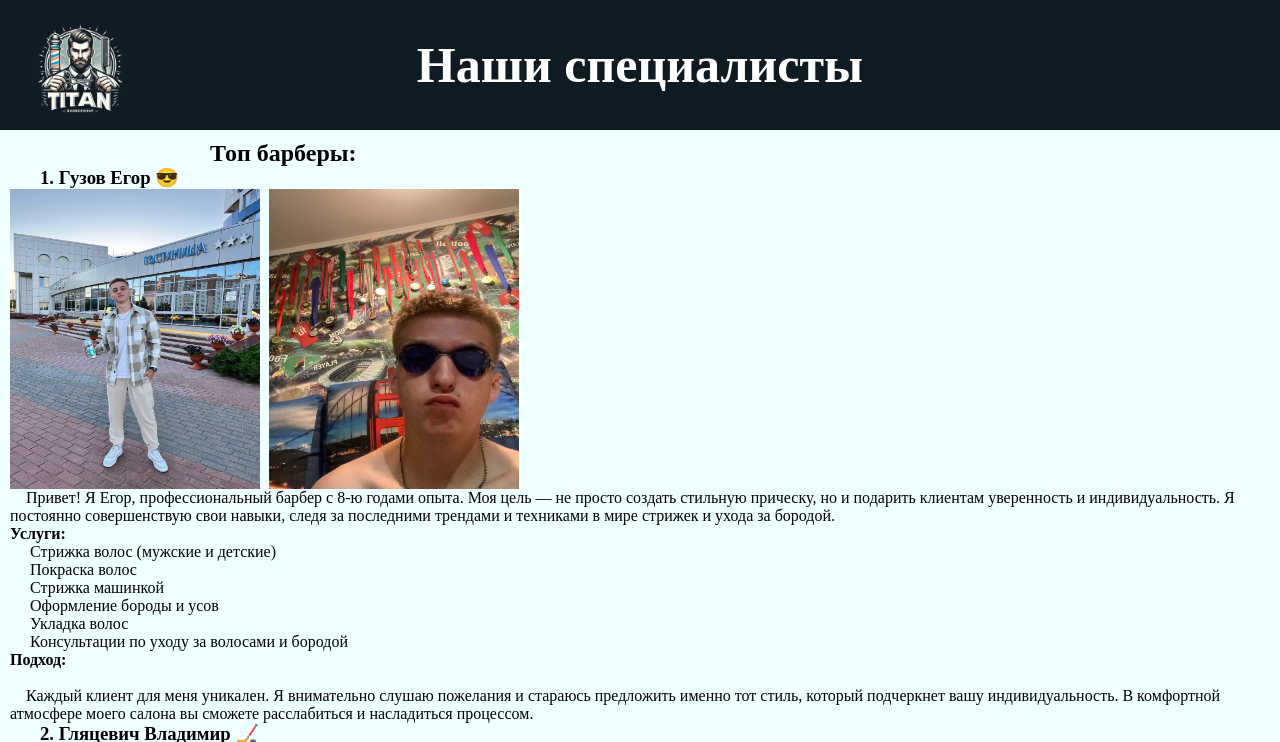
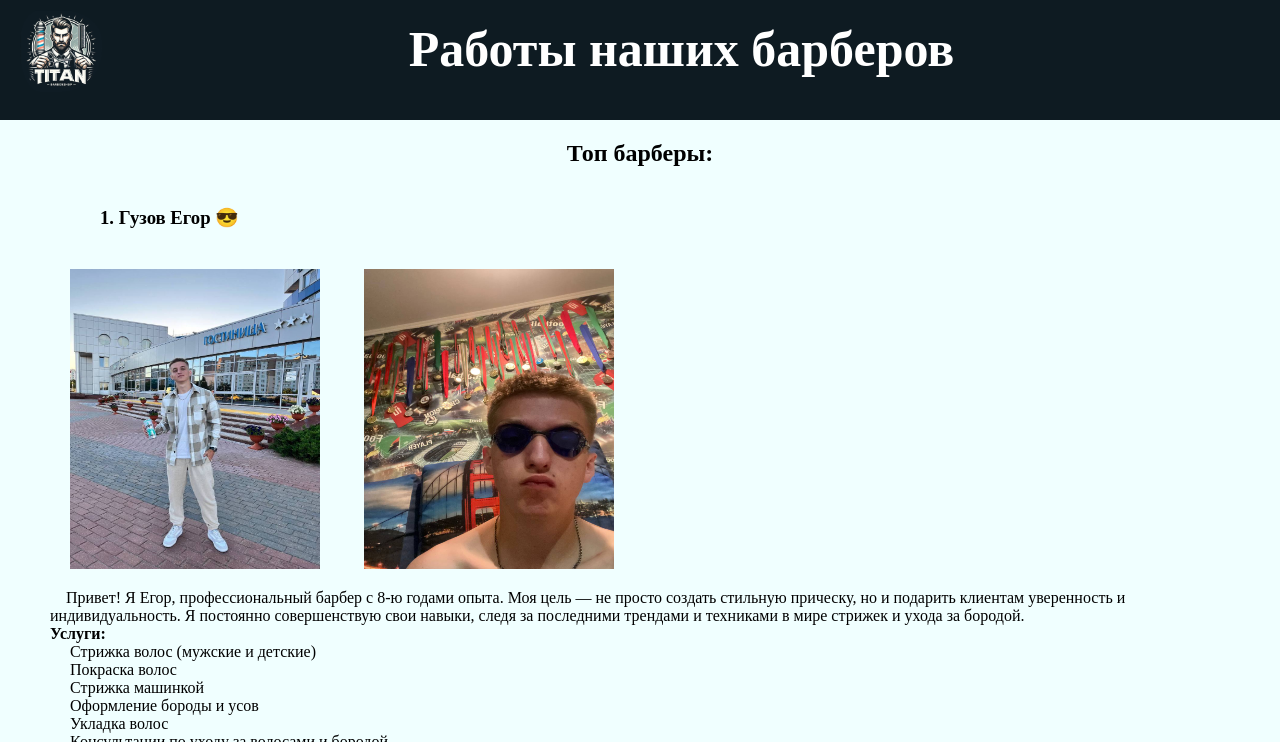
Before and after one commit to egricxx/barbershop, a plain HTML site: page pages/specialist.html in a window 1280 px wide. Shown: the top 742 px of the page. Drawn offline with Linux system fonts and the light colour scheme.

Commit message:
Изменения

```diff
--- a/css/spec_style.css
+++ b/css/spec_style.css
@@ -1,9 +1,3 @@
-h2 {
-    margin-left: 200px;
-}
-
-
-
 body {
     background-color: azure;
     color: black;
@@ -13,12 +7,9 @@ body {
     background-color: #0e1b22;
     color: #fff;
     width: 100%;
+    height: 120px;
     display: grid;
-    grid-template-columns: 100px 1fr 100px;
-    justify-items: center;
-    align-items: center;
-    vertical-align: center;
-    padding: 10px;
+    grid-template-columns: 1fr 6fr;
 
 
     @media (max-width: 1130px) {
@@ -29,17 +20,19 @@ body {
 
 
 .header .logo img {
-    height: 90%;
     width: auto;
-    margin-left: 20px;
-    margin-top: 10px;
+    height: 53%;
+    padding-top: 10px;
+    padding-left: 20px;
     border-radius: 40px;
 }
 
-.menu2 {
+.header-text {
     text-align: center;
     font-size: 25px;
     font-weight: bold;
+    padding-top: 20px;
+    padding-right: 100px;
 }
 
 
@@ -52,6 +45,12 @@ body {
 .header .menu2 {
     display: inline-block;
     vertical-align: middle;
+}
+
+
+.center {
+    text-align: center;
+    padding: 20px;
 }
 
 .img_left {
@@ -67,11 +66,13 @@ body {
 }
 
 .main {
-    margin: 10px;
+    margin-left: 50px;
+    margin-right: 50px;
 }
 
 .main h3 {
     margin-left: 30px;
+    padding: 20px;
 }
 
 
@@ -85,6 +86,7 @@ body {
     height: 300px;
     width: 250px;
     margin-right: 5px;
+    margin: 20px;
 }
 
 .footer {
--- a/css/works.css
+++ b/css/works.css
@@ -45,7 +45,6 @@ body {
 
 
 main {
-
     padding: 2rem;
     max-width: 1200px;
     margin: 0 auto;
--- a/pages/specialist.html
+++ b/pages/specialist.html
@@ -18,13 +18,15 @@
             </a>
         </div>
 
-        <div class="menu2">
-            <h1>Наши специалисты</h1>
+
+        <div class="header-text">
+            <h1>Работы наших барберов</h1>
         </div>
+
     </header>
 
     <div class="main">
-        <div>
+        <div class="center">
             <h2>Топ барберы:</h2>
         </div>
 
```
Also changed, not shown: css/style.css (+15 -8 lines), index.html (+5 -5 lines), pages/record.html (+26 -7 lines).
